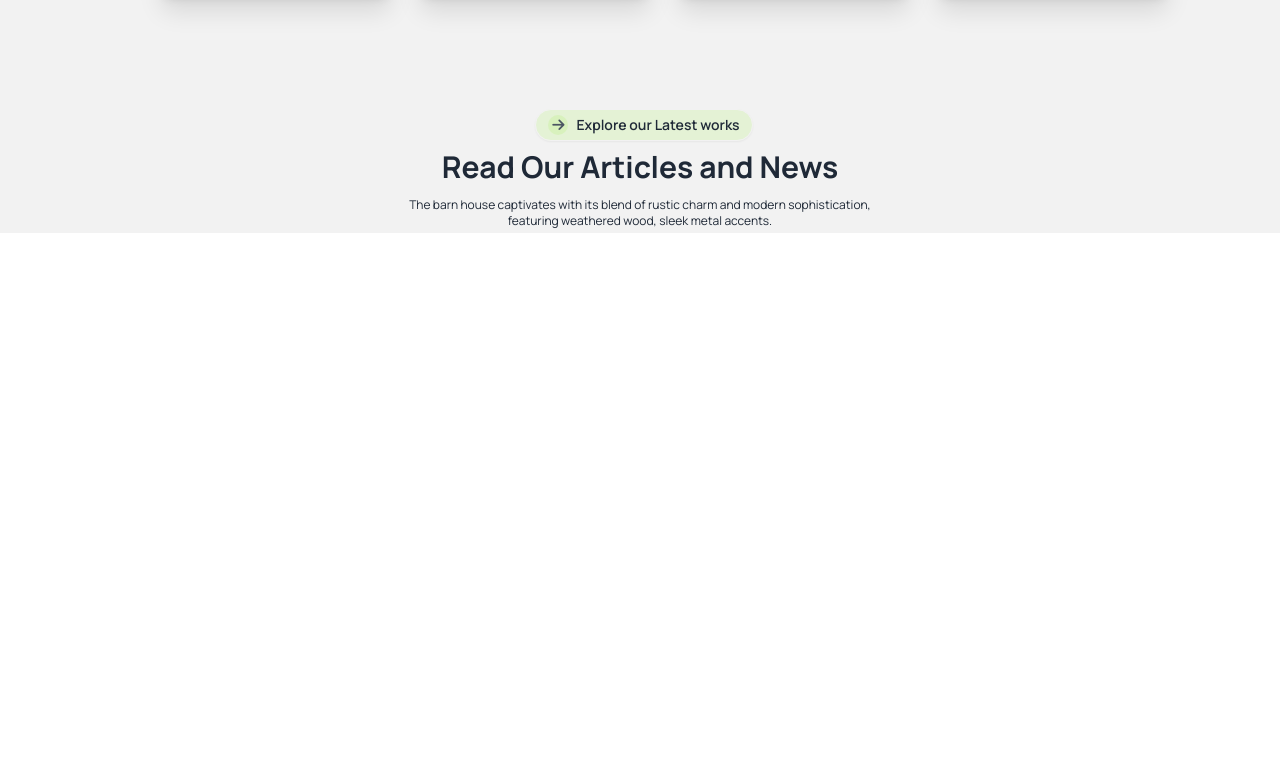
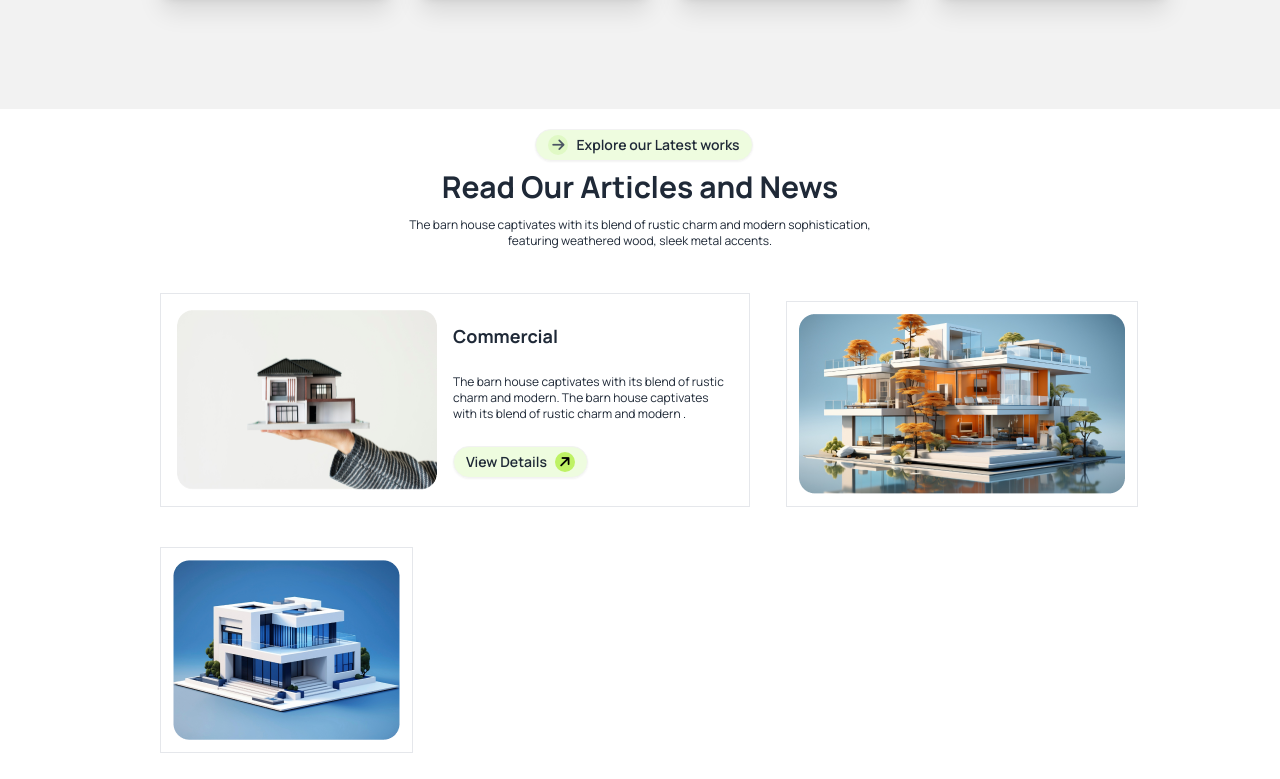
Before and after one commit to maksuda32/assignment-3-new, a plain HTML site: page index.html in a window 1280 px wide. Shown: the part 1928-2707 px from the top of the page. Before the commit the page ends 2273 px from the top, so only its background shows below. Drawn offline with nearby package versions, Linux system fonts and the light colour scheme.

Commit message:
added group card

```diff
--- a/index.html
+++ b/index.html
@@ -219,11 +219,42 @@
           </div>
         </section>
         <!--Porfolio Title-->
-        <section>
-          <div class="lg:my-28 my-5 bg-base-200 lg:max-w-screen-xl lg:mx-auto px-8 text-center space-y-2">
-            <a class="btn btn-sm lg:ml-2 rounded-2xl bg-down-button-bg"><i class="fa-solid fa-arrow-right  text-gray-600 bg-down-button-bg rounded-full w-5 h-5 inline-flex justify-center items-center"></i>Explore our Latest works</a>
+        <section class="lg:my-28 my-5 bg-white">
+          <div class="text-center space-y-2 lg:max-w-screen-xl lg:mx-auto px-8">
+            <a class="btn btn-sm lg:mt-5 lg:ml-2 rounded-2xl bg-down-button-bg"><i class="fa-solid fa-arrow-right  text-gray-600 bg-down-button-bg rounded-full w-5 h-5 inline-flex justify-center items-center"></i>Explore our Latest works</a>
             <h2 class="text-3xl font-bold">Read Our Articles and News</h2>
             <p class="py-1 text-xs">The barn house captivates with its blend of rustic charm and modern sophistication,<br> featuring weathered wood, sleek metal accents.</p>
+          </div>
+
+          <!---Card Design-->
+          <div class="grid lg:grid-cols-2 grid-cols-1 gap-9 lg:max-w-screen-xl mt-10 lg:mx-auto lg:px-8 space-y-2">
+            <div class="hero border border-inherit border-solid lg:ml-32">
+              <div class="hero-content flex-col lg:flex-row">
+                <img
+                  src="./assets/img1.png"
+                  class="lg:max-w-sm rounded-lg w-full" />
+                <div>
+                  <h1 class="text-lg font-bold">Commercial</h1>
+                  <p class="py-6 text-xs">
+                    The barn house captivates with its blend of rustic charm and modern. The barn house captivates with its blend of rustic charm and modern .
+                  </p>
+                  <button class="btn  btn-sm rounded-2xl bg-down-button-bg">View Details<i class="fa-solid fa-arrow-right -rotate-45 text-black bg-lime-300 rounded-full w-5 h-5 inline-flex justify-center items-center"></i></button>
+                </div>
+              </div>
+            </div>
+            <div class="border border-inherit border-solid p-3 w-fit lg:ml-32">
+              <img src="./assets/img2.png" alt="" class=" w-full">
+            </div>
+          </div>
+
+
+
+          <div class="grid lg:grid-cols-2 grid-cols-1 lg:max-w-screen-xl mt-10 lg:mx-auto w-full">
+            <div class="border border-inherit border-solid p-3 lg:ml-40 lg:w-fit">
+              <img src="./assets/img3.png" alt="" class=" w-full">
+            </div>
+
+
           </div>
         </section>
     </main>
```
